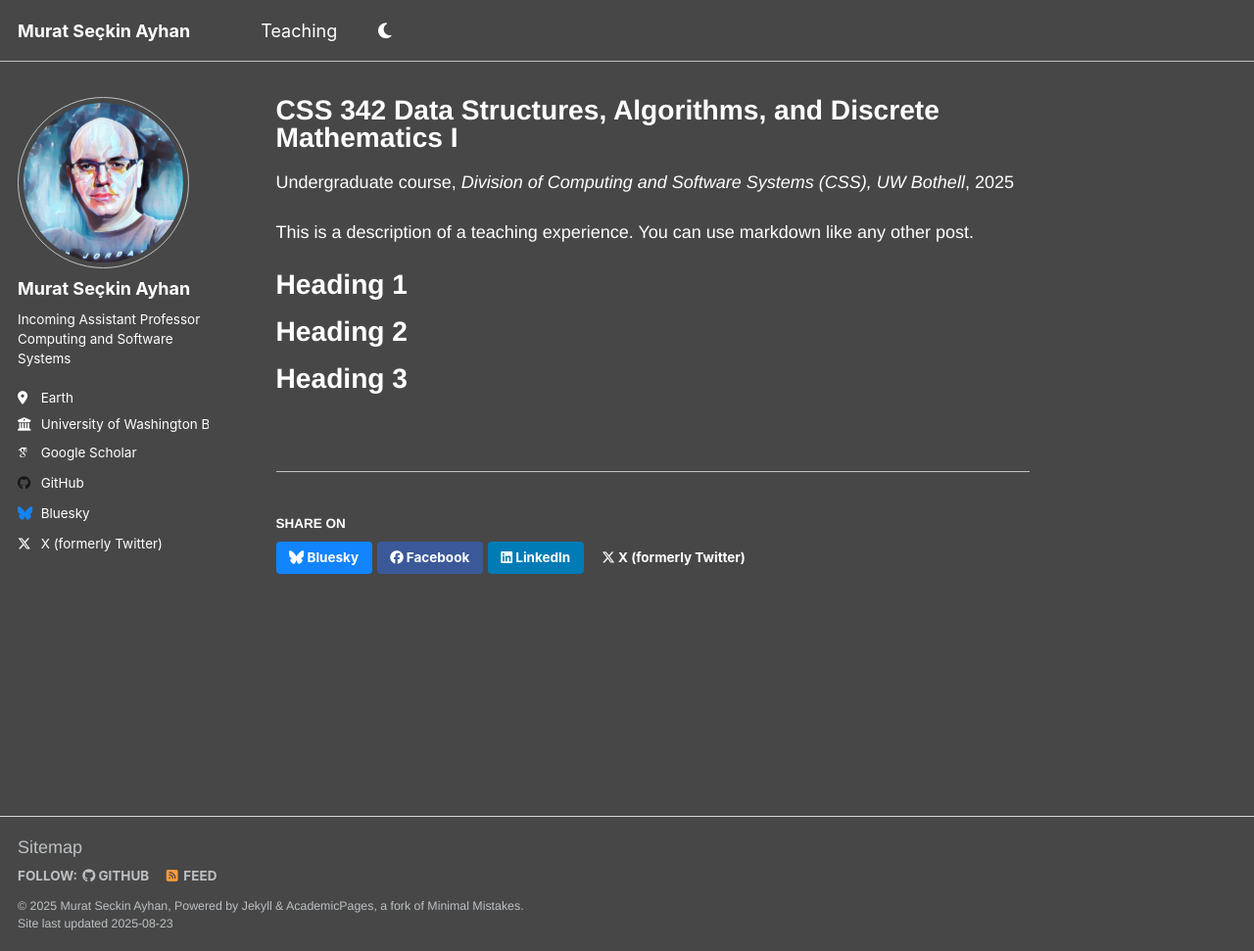
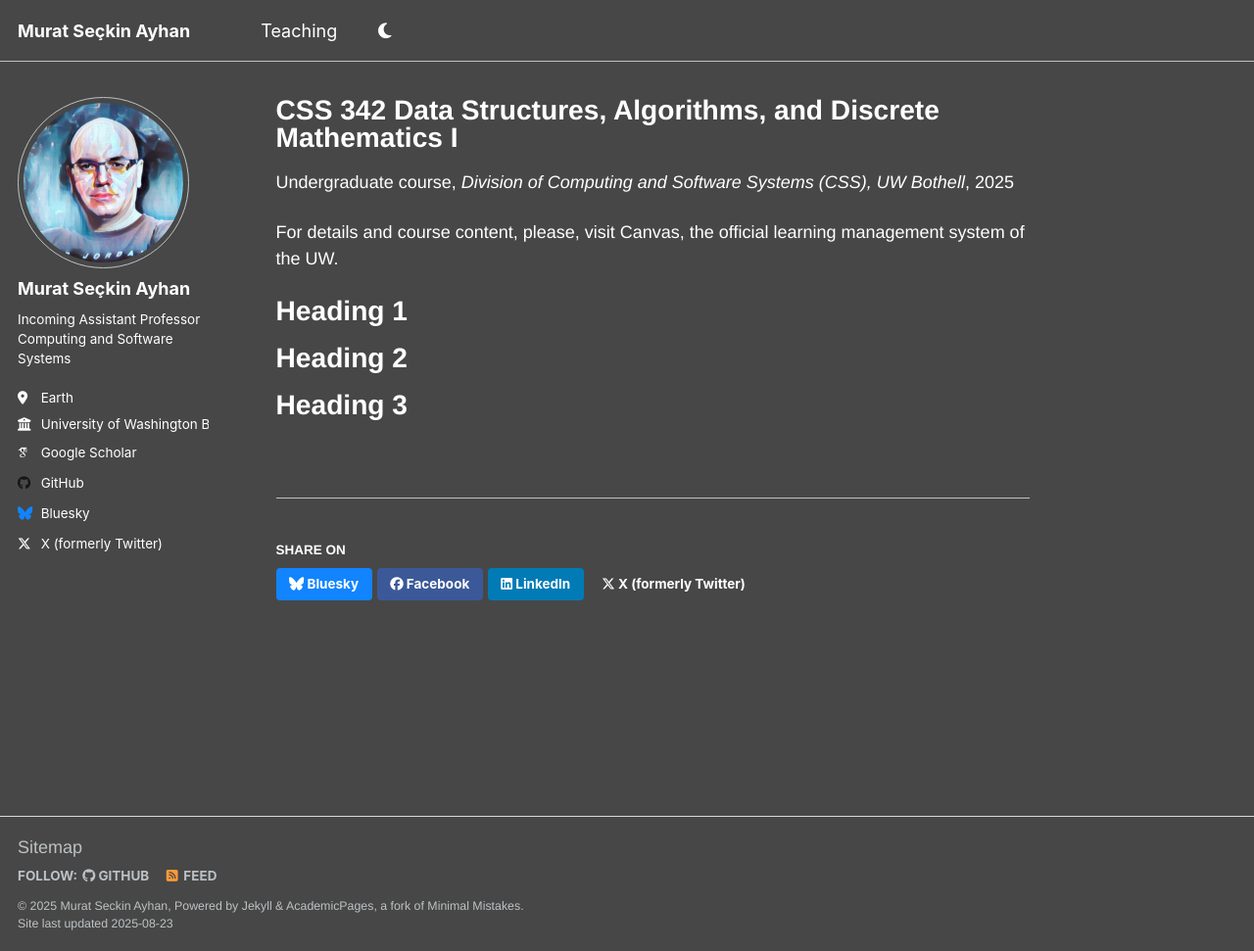
Before and after one commit to msayhan/msayhan.github.io, a Jekyll site: the page built from _teaching/2025-autumn-teaching.md, in a window 1280 px wide and 971 px high. Shown: the whole window at 98% size. Built offline with Jekyll 4.4.1, drawn with Linux system fonts in a browser that asks for light colours; some web fonts are replaced; a script that is not in the unit is left out.

Commit message:
teaching update with canvas, no link.

```diff
--- a/_teaching/2025-autumn-teaching.md
+++ b/_teaching/2025-autumn-teaching.md
@@ -8,7 +8,9 @@ date: 2025-01-01
 location: "Bothell, Washington"
 ---
 
-This is a description of a teaching experience. You can use markdown like any other post.
+For details and course content, please, visit Canvas,
+<!-- [Canvas](https://canvas.uw.edu),  -->
+the official learning management system of the UW.
 
 Heading 1
 ======
```
